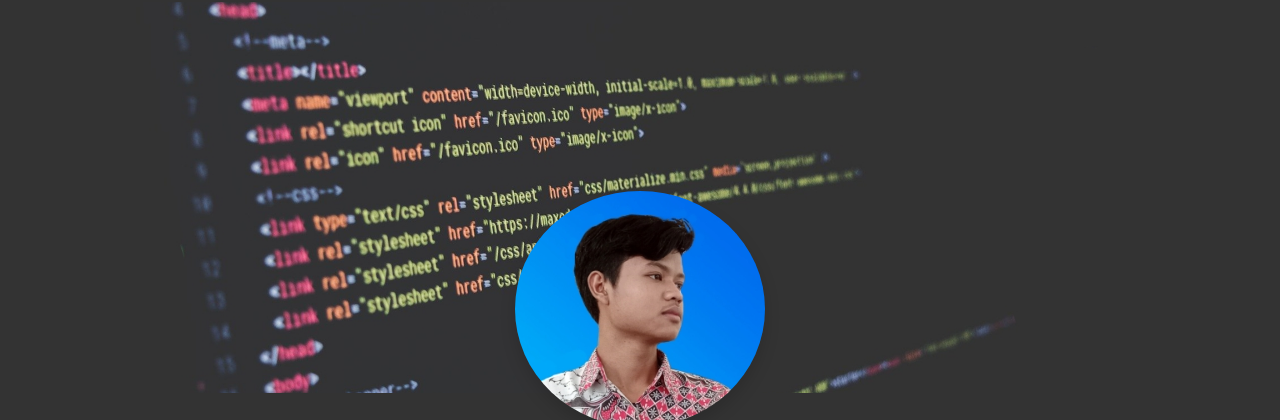
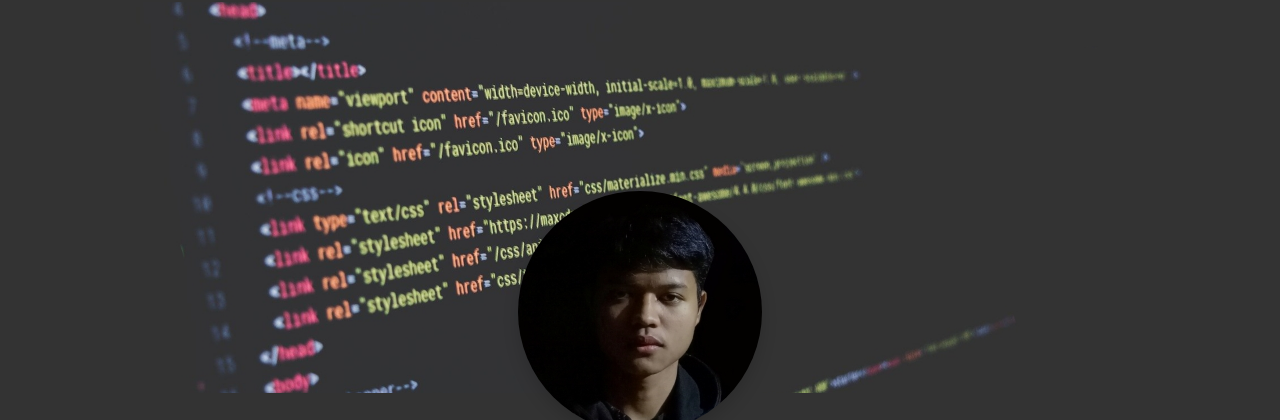
Before and after one commit to ryanm1928/ryanm1928.github.io, a plain HTML site: page index.html in a window 1280 px wide. Shown: the part 57-477 px from the top of the page. Drawn offline with nearby package versions, Linux system fonts and the light colour scheme; a web font is replaced by a local one.

Commit message:
add profile picture

```diff
--- a/index.html
+++ b/index.html
@@ -67,7 +67,7 @@
 		<div>
 			<div class="jumbotron p-5">
 				<center>
-					<img src="img/me.jpg" alt="" class="shadow img-fluid rounded-circle" id="img-header">
+					<img src="img/me3.jpg" alt="" class="shadow img-fluid rounded-circle" id="img-header">
 					<div class="h1 mb-0">Hello I'am Ryan</div>
 					<div class=" h5" >Web Programmer</div>
 				</center>
```
Also changed, not shown: img/me3.jpg (added).
